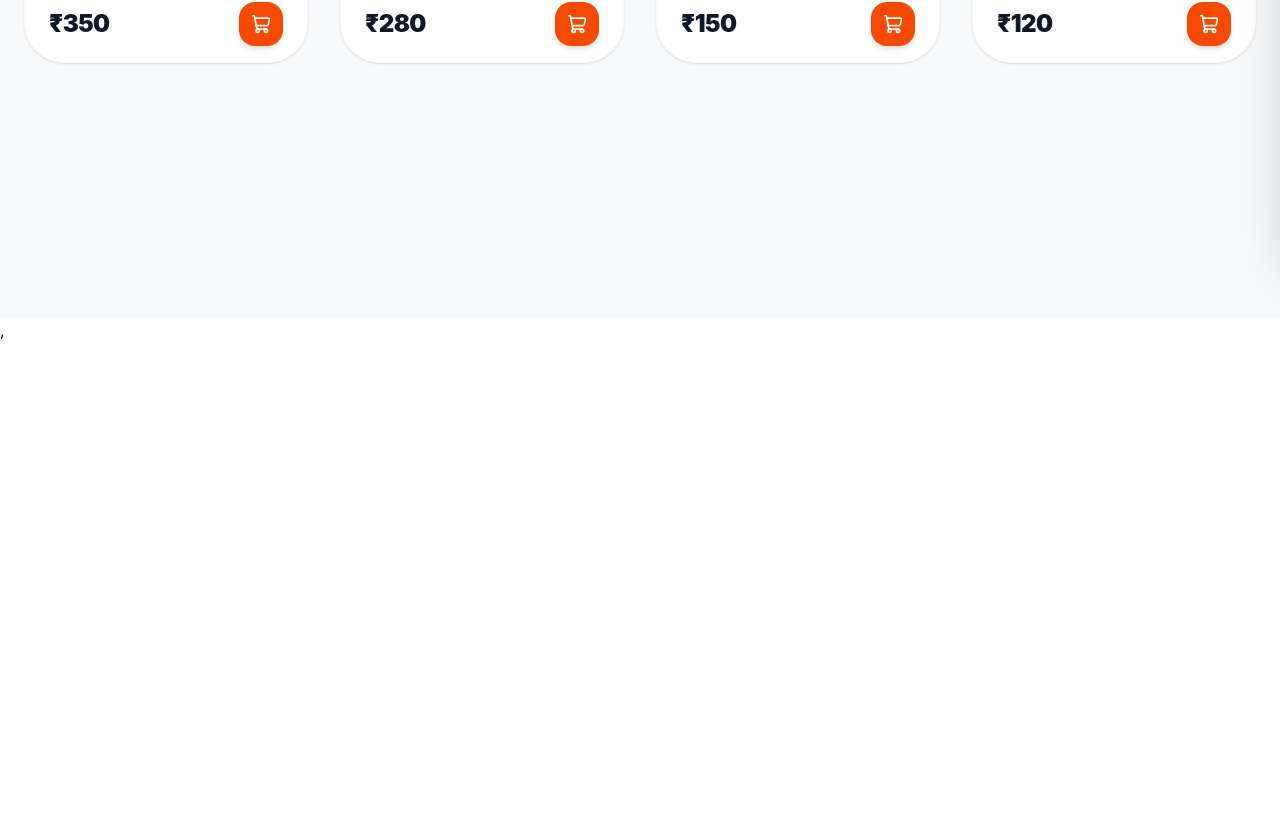
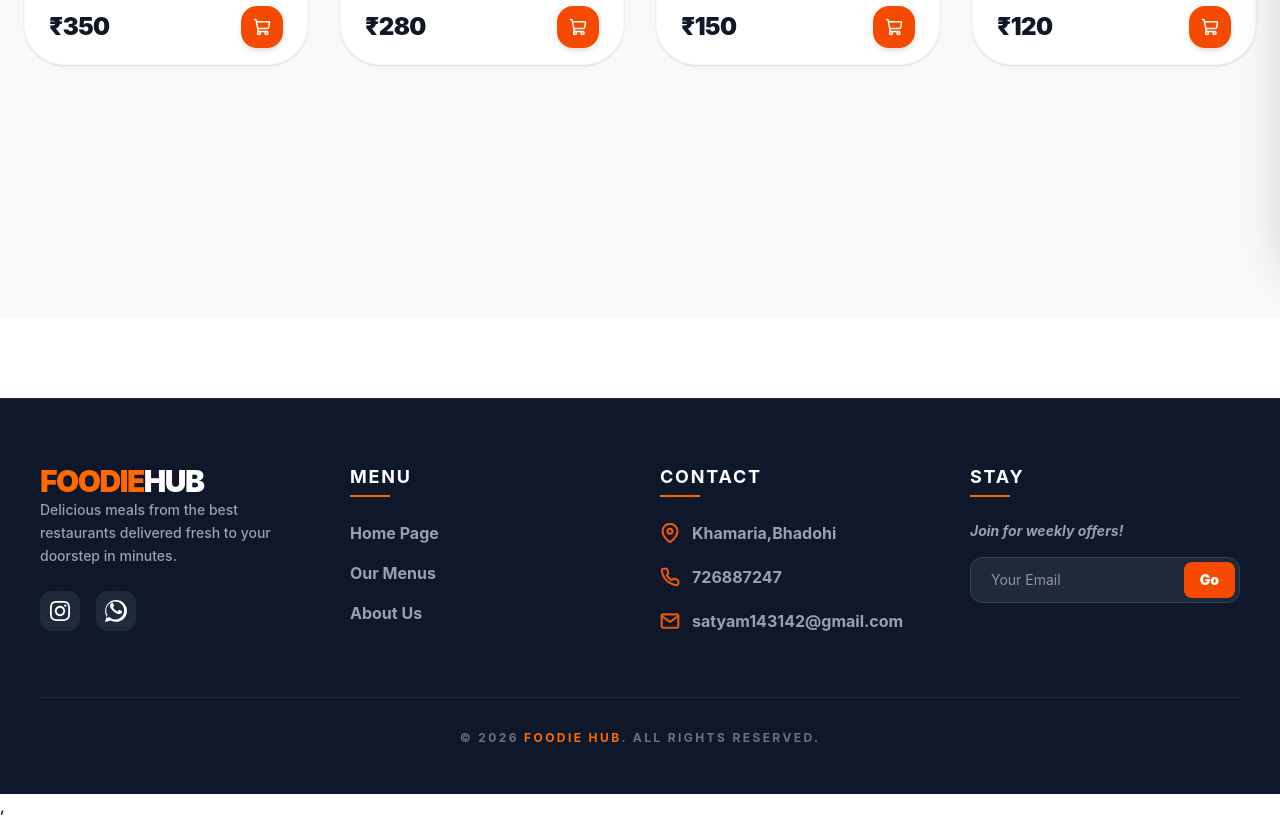
Before and after one commit to webdevsatyam-pro/food-resto, a React (Vite) app: page /menus in a window 1280 px wide. Shown: the part 546-1364 px from the top of the page. Before the commit the page ends 888 px from the top, so only its background shows below. Built offline with nearby package versions, Linux system fonts and the light colour scheme.

Commit message:
Add Footer & ScrollToTop Page.

```diff
--- a/package.json
+++ b/package.json
@@ -11,7 +11,7 @@
   },
   "dependencies": {
     "@tailwindcss/vite": "^4.2.2",
-    "lucide-react": "^1.7.0",
+    "lucide-react": "^1.8.0",
     "react": "^19.2.4",
     "react-dom": "^19.2.4",
     "react-router": "^7.14.0",
--- a/src/App.jsx
+++ b/src/App.jsx
@@ -3,6 +3,7 @@ import { Routes, Route } from "react-router-dom";
 import Navbar from "./components/Navbar";
 import BottomNav from "./components/BottomNav";
 import CartSidebar from "./components/CartSidebar";
+import Footer from "./components/Footer"; // <--- Footer Import kiya
 
 // Pages
 import Home from "./pages/Home";
@@ -11,6 +12,7 @@ import Checkout from "./pages/Checkout";
 import Offers from "./pages/Offers";
 import Login from "./Auth/Login";
 import Signup from "./Auth/Signup";
+import ScrollToTop from "./components/ScrollToTop";
 
 function App() {
   const [cartItems, setCartItems] = useState([]);
@@ -38,6 +40,7 @@ function App() {
 
   return (
     <div className="pb-20 md:pb-0 font-sans">
+      <ScrollToTop />
       <Navbar
         cartCount={cartItems.length}
         onCartClick={() => setIsCartOpen(true)}
@@ -56,7 +59,7 @@ function App() {
       />
 
       <Routes>
-        {/* FIX: Yahan addToCart={addToCart} pass kar diya hai */}
+        {/* Home Page Route */}
         <Route path="/" element={<Home addToCart={addToCart} />} />
 
         {/* Menus Page Route */}
@@ -89,6 +92,8 @@ function App() {
           }
         />
       </Routes>
+
+      <Footer />
     </div>
   );
 }
--- /dev/null
+++ b/src/components/Footer.jsx
@@ -0,0 +1,159 @@
+import React from "react";
+import { Link } from "react-router-dom";
+
+const Footer = () => {
+  // Aapka WhatsApp Number yahan change karein (format: country code + number)
+  const whatsappNumber = "7268875247";
+
+  return (
+    <footer className="bg-[#0f172a] text-white pt-16 pb-12 px-6 md:px-10 mt-20 font-sans border-t border-gray-800">
+      <div className="max-w-7xl mx-auto grid grid-cols-1 md:grid-cols-2 lg:grid-cols-4 gap-10">
+        {/* Column 1: Logo & Socials */}
+        <div className="space-y-6">
+          <Link to="/" className="text-3xl font-black tracking-tighter">
+            <span className="text-orange-500">FOODIE</span>
+            <span className="text-white">HUB</span>
+          </Link>
+          <p className="text-gray-400 text-sm leading-relaxed font-medium">
+            Delicious meals from the best restaurants delivered fresh to your
+            doorstep in minutes.
+          </p>
+
+          {/* Social Icons Section */}
+          <div className="flex gap-4">
+            {/* Instagram */}
+            <a
+              href="https://www.instagram.com/itz_satyam_02x/"
+              className="w-10 h-10 bg-gray-800 rounded-xl flex items-center justify-center hover:bg-orange-600 transition-all group">
+              <svg width="20" height="20" fill="white" viewBox="0 0 24 24">
+                <path d="M12 2.163c3.204 0 3.584.012 4.85.07 3.252.148 4.771 1.691 4.919 4.919.058 1.265.069 1.645.069 4.849 0 3.205-.012 3.584-.069 4.849-.149 3.225-1.664 4.771-4.919 4.919-1.266.058-1.644.07-4.85.07-3.204 0-3.584-.012-4.849-.07-3.26-.149-4.771-1.699-4.919-4.92-.058-1.265-.07-1.644-.07-4.849 0-3.204.013-3.583.07-4.849.149-3.227 1.664-4.771 4.919-4.919 1.266-.057 1.645-.069 4.849-.069zm0-2.163c-3.259 0-3.667.014-4.947.072-4.358.2-6.78 2.618-6.98 6.98-.059 1.281-.073 1.689-.073 4.948 0 3.259.014 3.668.072 4.948.2 4.358 2.618 6.78 6.98 6.98 1.281.058 1.689.072 4.948.072 3.259 0 3.668-.014 4.948-.072 4.354-.2 6.782-2.618 6.979-6.98.059-1.28.073-1.689.073-4.948 0-3.259-.014-3.667-.072-4.947-.196-4.354-2.617-6.78-6.979-6.98-1.281-.059-1.69-.073-4.949-.073zm0 5.838c-3.403 0-6.162 2.759-6.162 6.162s2.759 6.163 6.162 6.163 6.162-2.759 6.162-6.163c0-3.403-2.759-6.162-6.162-6.162zm0 10.162c-2.209 0-4-1.79-4-4 0-2.209 1.791-4 4-4s4 1.791 4 4c0 2.21-1.791 4-4 4zm6.406-11.845c-.796 0-1.441.645-1.441 1.44s.645 1.44 1.441 1.44c.795 0 1.439-.645 1.439-1.44s-.644-1.44-1.439-1.44z" />
+              </svg>
+            </a>
+
+            {/* WhatsApp (Direct Link) */}
+            <a
+              href={`https://wa.me/${whatsappNumber}`}
+              target="_blank"
+              rel="noopener noreferrer"
+              className="w-10 h-10 bg-gray-800 rounded-xl flex items-center justify-center hover:bg-green-500 transition-all group">
+              <svg width="22" height="22" fill="white" viewBox="0 0 24 24">
+                <path d="M.057 24l1.687-6.163c-1.041-1.804-1.588-3.849-1.587-5.946.003-6.556 5.338-11.891 11.893-11.891 3.181.001 6.167 1.24 8.413 3.488 2.246 2.248 3.484 5.232 3.484 8.412-.003 6.557-5.338 11.892-11.893 11.892-1.997-.001-3.951-.5-5.688-1.448l-6.309 1.656zm6.29-4.143c1.589.943 3.134 1.417 4.735 1.418 5.4 0 9.793-4.393 9.795-9.792 0-2.618-1.02-5.079-2.873-6.932s-4.314-2.87-6.932-2.87c-5.4 0-9.791 4.394-9.794 9.793-.001 1.688.455 3.336 1.32 4.757l-.895 3.27 3.346-.877zm11.723-8.01c-.327-.164-1.933-.953-2.232-1.062-.3-.11-.518-.164-.736.164-.218.327-.844 1.062-1.035 1.281-.19.219-.381.246-.708.082-.327-.164-1.38-.508-2.63-1.623-.972-.867-1.628-1.938-1.819-2.265-.19-.327-.02-.504.145-.668.148-.148.327-.381.491-.572.164-.19.218-.327.327-.546.109-.219.055-.409-.027-.572-.082-.164-.736-1.775-1.008-2.43-.265-.638-.535-.551-.736-.561-.19-.011-.409-.013-.627-.013-.218 0-.572.082-.872.409-.3.327-1.144 1.118-1.144 2.725 0 1.607 1.171 3.161 1.335 3.379.164.218 2.303 3.516 5.577 4.926.779.335 1.387.535 1.859.684.782.249 1.494.214 2.056.13.627-.094 1.933-.79 2.205-1.554.271-.764.271-1.419.19-1.554-.082-.136-.3-.218-.627-.382z" />
+              </svg>
+            </a>
+          </div>
+        </div>
+
+        {/* Column 2: Quick Links */}
+        <div>
+          <h4 className="text-lg font-bold mb-6 text-white uppercase tracking-widest border-b-2 border-orange-500 w-10 pb-1">
+            Menu
+          </h4>
+          <ul className="space-y-4 text-gray-400 font-bold">
+            <li>
+              <Link to="/" className="hover:text-orange-500 transition">
+                Home Page
+              </Link>
+            </li>
+            <li>
+              <Link to="/menus" className="hover:text-orange-500 transition">
+                Our Menus
+              </Link>
+            </li>
+            <li>
+              <Link to="/about" className="hover:text-orange-500 transition">
+                About Us
+              </Link>
+            </li>
+          </ul>
+        </div>
+
+        {/* Column 3: Contact Info */}
+        <div>
+          <h4 className="text-lg font-bold mb-6 text-white uppercase tracking-widest border-b-2 border-orange-500 w-10 pb-1">
+            Contact
+          </h4>
+          <ul className="space-y-5 text-gray-400 font-bold">
+            {/* Location */}
+            <li className="flex items-center gap-3">
+              <svg
+                width="20"
+                height="20"
+                viewBox="0 0 24 24"
+                fill="none"
+                stroke="#ea580c"
+                strokeWidth="2.5"
+                strokeLinecap="round"
+                strokeLinejoin="round">
+                <path d="M21 10c0 7-9 13-9 13s-9-6-9-13a9 9 0 0 1 18 0z" />
+                <circle cx="12" cy="10" r="3" />
+              </svg>
+              <span>Khamaria,Bhadohi</span>
+            </li>
+            {/* Phone */}
+            <li className="flex items-center gap-3">
+              <svg
+                width="20"
+                height="20"
+                viewBox="0 0 24 24"
+                fill="none"
+                stroke="#ea580c"
+                strokeWidth="2.5"
+                strokeLinecap="round"
+                strokeLinejoin="round">
+                <path d="M22 16.92v3a2 2 0 0 1-2.18 2 19.79 19.79 0 0 1-8.63-3.07 19.5 19.5 0 0 1-6-6 19.79 19.79 0 0 1-3.07-8.67A2 2 0 0 1 4.11 2h3a2 2 0 0 1 2 1.72 12.84 12.84 0 0 0 .7 2.81 2 2 0 0 1-.45 2.11L8.09 9.91a16 16 0 0 0 6 6l1.27-1.27a2 2 0 0 1 2.11-.45 12.84 12.84 0 0 0 2.81.7A2 2 0 0 1 22 16.92z" />
+              </svg>
+              <span>726887247</span>
+            </li>
+            {/* Email (New) */}
+            <li className="flex items-center gap-3">
+              <svg
+                width="20"
+                height="20"
+                viewBox="0 0 24 24"
+                fill="none"
+                stroke="#ea580c"
+                strokeWidth="2.5"
+                strokeLinecap="round"
+                strokeLinejoin="round">
+                <path d="M4 4h16c1.1 0 2 .9 2 2v12c0 1.1-.9 2-2 2H4c-1.1 0-2-.9-2-2V6c0-1.1.9-2 2-2z" />
+                <polyline points="22,6 12,13 2,6" />
+              </svg>
+              <span>satyam143142@gmail.com</span>
+            </li>
+          </ul>
+        </div>
+
+        {/* Column 4: Newsletter */}
+        <div>
+          <h4 className="text-lg font-bold mb-6 text-white uppercase tracking-widest border-b-2 border-orange-500 w-10 pb-1">
+            Stay
+          </h4>
+          <p className="text-gray-400 mb-4 text-sm font-bold italic">
+            Join for weekly offers!
+          </p>
+          <div className="flex bg-gray-800 rounded-xl overflow-hidden p-1 border border-gray-700 focus-within:border-orange-500 transition-all">
+            <input
+              type="email"
+              placeholder="Your Email"
+              className="bg-transparent pl-4 py-2 w-full outline-none text-sm text-white"
+            />
+            <button className="bg-orange-600 px-4 py-2 rounded-lg font-black text-sm hover:bg-orange-700 transition-all">
+              Go
+            </button>
+          </div>
+        </div>
+      </div>
+
+      {/* Bottom Bar */}
+      <div className="max-w-7xl mx-auto mt-16 pt-8 border-t border-gray-800 text-center text-gray-500 text-xs font-bold tracking-[0.2em]">
+        <p>
+          © {new Date().getFullYear()}{" "}
+          <span className="text-orange-500">FOODIE HUB</span>. ALL RIGHTS
+          RESERVED.
+        </p>
+      </div>
+    </footer>
+  );
+};
+
+export default Footer;
--- /dev/null
+++ b/src/components/ScrollToTop.jsx
@@ -0,0 +1,12 @@
+import { useEffect } from "react";
+import { useLocation } from "react-router-dom";
+
+const ScrollToTop = () => {
+  const { pathname } = useLocation();
+  useEffect(() => {
+    window.scrollTo(0, 0);
+  }, [pathname]);
+  return null;
+};
+
+export default ScrollToTop;
--- a/src/pages/Menus.jsx
+++ b/src/pages/Menus.jsx
@@ -32,7 +32,7 @@ const Menus = ({ onAddToCart }) => {
       description:
         "A rich, creamy, and mildly spiced tomato-based curry with tender chicken pieces.",
       images: [
-        "https://images.unsplash.com/photo-1603894584202-933259bb0998?w=800",
+        "https://static.toiimg.com/thumb/53205522.cms?imgsize=302803&width=800&height=800",
         "https://images.unsplash.com/photo-1588166524941-3bf61a9c41db?w=800",
         "https://images.unsplash.com/photo-1626777553732-4806f0e51c13?w=800",
       ],
@@ -95,11 +95,11 @@ const Menus = ({ onAddToCart }) => {
     return () => clearInterval(timer);
   }, [selectedItem]);
 
-  // 3. Logic to handle Cart correctly (Fixing Image URL)
+  // 3. Logic to handle Cart correctly
   const handleAddToCart = (item) => {
     const productToAdd = {
       ...item,
-      img: item.images[0], // image ko img me convert kiya taaki cart me photo dikhe
+      img: item.images[0],
     };
     onAddToCart(productToAdd);
   };
@@ -114,31 +114,31 @@ const Menus = ({ onAddToCart }) => {
   });
 
   return (
-    <div className="min-h-screen bg-[#F8F9FA] pb-20">
-      <div className="max-w-7xl mx-auto px-6 pt-10">
+    <div className="min-h-screen bg-[#F8F9FA] pb-20 md:pb-10">
+      <div className="max-w-7xl mx-auto px-4 md:px-6 pt-6 md:pt-10">
         {/* Search & Filter Section */}
-        <div className="flex flex-col md:flex-row items-center gap-4 bg-white p-4 rounded-[2rem] shadow-sm mb-12">
-          <div className="relative w-full md:flex-1">
+        <div className="flex flex-col md:flex-row items-center gap-4 bg-white p-3 md:p-4 rounded-[1.5rem] md:rounded-[2rem] shadow-sm mb-8 md:mb-12">
+          <div className="relative w-full md:flex-1 group">
             <Search
-              className="absolute left-5 top-1/2 -translate-y-1/2 text-gray-400"
+              className="absolute left-5 top-1/2 -translate-y-1/2 text-gray-400 group-focus-within:text-orange-500 transition-colors"
               size={20}
             />
             <input
               type="text"
               placeholder="Search dishes..."
-              className="w-full pl-12 pr-4 py-3.5 bg-gray-50 rounded-2xl outline-none"
+              className="w-full pl-12 pr-4 py-3 md:py-3.5 bg-gray-50 rounded-2xl border-2 border-transparent outline-none focus:border-orange-500 focus:bg-white focus:ring-4 focus:ring-orange-100 transition-all duration-300"
               onChange={(e) => setSearchQuery(e.target.value)}
             />
           </div>
-          <div className="flex gap-2 overflow-x-auto w-full md:w-auto">
+          <div className="flex gap-2 overflow-x-auto w-full md:w-auto pb-2 md:pb-0 no-scrollbar">
             {["ALL", "VEG", "NON-VEG", "DRINKS"].map((cat) => (
               <button
                 key={cat}
                 onClick={() => setActiveCategory(cat)}
-                className={`px-6 py-3 rounded-xl text-sm font-bold transition-all ${
+                className={`px-5 md:px-6 py-2.5 md:py-3 rounded-xl text-xs md:text-sm font-bold whitespace-nowrap transition-all ${
                   activeCategory === cat
-                    ? "bg-orange-600 text-white shadow-lg"
-                    : "bg-orange-50 text-orange-600"
+                    ? "bg-orange-600 text-white shadow-lg shadow-orange-200"
+                    : "bg-orange-50 text-orange-600 hover:bg-orange-100"
                 }`}>
                 {cat}
               </button>
@@ -147,7 +147,7 @@ const Menus = ({ onAddToCart }) => {
         </div>
 
         {/* Menu Grid */}
-        <div className="grid grid-cols-1 sm:grid-cols-2 lg:grid-cols-3 xl:grid-cols-4 gap-8">
+        <div className="grid grid-cols-1 sm:grid-cols-2 lg:grid-cols-3 xl:grid-cols-4 gap-6 md:gap-8">
           {filteredItems.map((item) => (
             <div
               key={item.id}
@@ -155,11 +155,11 @@ const Menus = ({ onAddToCart }) => {
                 setSelectedItem(item);
                 setCurrentImgIndex(0);
               }}
-              className="group bg-white rounded-[2.5rem] p-4 shadow-sm border border-gray-50 cursor-pointer hover:shadow-xl transition-all duration-300">
-              <div className="relative h-48 w-full rounded-[2rem] overflow-hidden mb-4">
+              className="group bg-white rounded-[2rem] md:rounded-[2.5rem] p-4 shadow-sm border border-gray-50 cursor-pointer hover:shadow-xl transition-all duration-300 active:scale-95">
+              <div className="relative h-40 md:h-48 w-full rounded-[1.5rem] md:rounded-[2rem] overflow-hidden mb-4">
                 <img
                   src={item.images[0]}
-                  className="w-full h-full object-cover group-hover:scale-105 transition-transform duration-500"
+                  className="w-full h-full object-cover group-hover:scale-110 transition-transform duration-700"
                   alt={item.name}
                 />
                 <div className="absolute top-3 right-3 bg-white/90 px-2 py-1 rounded-lg flex items-center gap-1 shadow-sm">
@@ -170,27 +170,26 @@ const Menus = ({ onAddToCart }) => {
                 </div>
               </div>
 
-              <div className="px-2">
-                <h3 className="text-xl font-black text-gray-900 mb-1 group-hover:text-orange-600 transition-colors">
+              <div className="px-1 md:px-2">
+                <h3 className="text-lg md:text-xl font-black text-gray-900 mb-1 group-hover:text-orange-600 transition-colors">
                   {item.name}
                 </h3>
-                <p className="text-gray-500 text-xs line-clamp-2 mb-4 italic leading-relaxed">
+                <p className="text-gray-500 text-[11px] md:text-xs line-clamp-2 mb-4 italic leading-relaxed">
                   {item.description}
                 </p>
 
                 <div className="flex items-center justify-between">
-                  <span className="text-2xl font-black text-gray-900 tracking-tight">
+                  <span className="text-xl md:text-2xl font-black text-gray-900 tracking-tight">
                     ₹{item.price}
                   </span>
 
-                  {/* Cart Button: Direct Add (Popup nahi khulega) */}
                   <button
                     onClick={(e) => {
-                      e.stopPropagation(); // Yeh popup rokne ke liye hai
+                      e.stopPropagation();
                       handleAddToCart(item);
                     }}
-                    className="p-3 bg-orange-600 text-white rounded-2xl hover:bg-black transition-all shadow-md active:scale-90">
-                    <ShoppingCart size={20} />
+                    className="p-2.5 md:p-3 bg-orange-600 text-white rounded-2xl hover:bg-black transition-all shadow-md active:scale-90">
+                    <ShoppingCart size={18} md:size={20} />
                   </button>
                 </div>
               </div>
@@ -199,27 +198,27 @@ const Menus = ({ onAddToCart }) => {
         </div>
       </div>
 
-      {/* --- POPUP MODAL (Same as Home Page) --- */}
+      {/* --- POPUP MODAL --- */}
       {selectedItem && (
         <div className="fixed inset-0 z-[200] flex items-center justify-center p-4">
           <div
-            className="absolute inset-0 bg-black/70 backdrop-blur-sm"
+            className="absolute inset-0 bg-black/80 backdrop-blur-sm"
             onClick={() => setSelectedItem(null)}></div>
 
-          <div className="relative bg-white w-full max-w-4xl h-auto md:h-[550px] rounded-[3rem] overflow-hidden shadow-2xl flex flex-col md:flex-row animate-in zoom-in duration-300">
+          <div className="relative bg-white w-full max-w-4xl h-auto md:h-[550px] rounded-[2rem] md:rounded-[3rem] overflow-hidden shadow-2xl flex flex-col md:flex-row animate-in zoom-in duration-300">
             {/* Close Button */}
             <button
               onClick={() => setSelectedItem(null)}
-              className="absolute top-6 right-6 z-[220] p-2 bg-white text-gray-900 rounded-full shadow-lg hover:bg-orange-600 hover:text-white transition-all">
-              <X size={24} />
+              className="absolute top-4 right-4 md:top-6 md:right-6 z-[220] p-2 bg-white text-gray-900 rounded-full shadow-lg hover:bg-orange-600 hover:text-white transition-all">
+              <X size={20} md:size={24} />
             </button>
 
             {/* Image Slider */}
-            <div className="relative h-64 md:h-full md:w-1/2 bg-gray-100 group shrink-0">
+            <div className="relative h-56 sm:h-64 md:h-full md:w-1/2 bg-gray-100 group shrink-0">
               <img
                 src={selectedItem.images[currentImgIndex]}
-                className="w-full h-full object-cover transition-opacity duration-500"
-                alt=""
+                className="w-full h-full object-cover transition-all duration-500"
+                alt={selectedItem.name}
               />
 
               <button
@@ -229,8 +228,8 @@ const Menus = ({ onAddToCart }) => {
                     prev === 0 ? selectedItem.images.length - 1 : prev - 1,
                   );
                 }}
-                className="absolute left-4 top-1/2 -translate-y-1/2 p-2 bg-white/50 rounded-full hover:bg-white transition-all">
-                <ChevronLeft />
+                className="absolute left-2 md:left-4 top-1/2 -translate-y-1/2 p-1.5 md:p-2 bg-white/50 rounded-full hover:bg-white transition-all">
+                <ChevronLeft size={18} md:size={20} />
               </button>
               <button
                 onClick={(e) => {
@@ -239,48 +238,48 @@ const Menus = ({ onAddToCart }) => {
                     (prev) => (prev + 1) % selectedItem.images.length,
                   );
                 }}
-                className="absolute right-4 top-1/2 -translate-y-1/2 p-2 bg-white/50 rounded-full hover:bg-white transition-all">
-                <ChevronRight />
+                className="absolute right-2 md:right-4 top-1/2 -translate-y-1/2 p-1.5 md:p-2 bg-white/50 rounded-full hover:bg-white transition-all">
+                <ChevronRight size={18} md:size={20} />
               </button>
 
-              <div className="absolute bottom-4 left-1/2 -translate-x-1/2 flex gap-2">
+              <div className="absolute bottom-4 left-1/2 -translate-x-1/2 flex gap-1.5 md:gap-2">
                 {selectedItem.images.map((_, i) => (
                   <div
                     key={i}
-                    className={`h-1.5 rounded-full transition-all ${i === currentImgIndex ? "w-6 bg-orange-600" : "w-1.5 bg-white/80"}`}
+                    className={`h-1 md:h-1.5 rounded-full transition-all ${i === currentImgIndex ? "w-4 md:w-6 bg-orange-500" : "w-1 md:w-1.5 bg-white/80"}`}
                   />
                 ))}
               </div>
             </div>
 
             {/* Info Part */}
-            <div className="p-8 md:p-12 md:w-1/2 flex flex-col justify-between">
-              <div>
-                <div className="flex items-center gap-2 text-orange-600 font-bold text-xs uppercase mb-3">
-                  <Flame size={14} /> {selectedItem.category}
+            <div className="p-6 md:p-12 md:w-1/2 flex flex-col justify-between overflow-y-auto md:overflow-hidden">
+              <div className="mb-6 md:mb-0">
+                <div className="flex items-center gap-2 text-orange-600 font-bold text-[10px] md:text-xs uppercase mb-2 md:mb-3">
+                  <Flame size={12} md:size={14} /> {selectedItem.category}
                 </div>
-                <h2 className="text-4xl font-black text-gray-900 mb-4 tracking-tighter">
+                <h2 className="text-2xl md:text-4xl font-black text-gray-900 mb-2 md:mb-4 tracking-tighter leading-tight">
                   {selectedItem.name}
                 </h2>
-                <div className="flex items-center gap-4 mb-6 text-sm">
-                  <span className="flex items-center gap-1 bg-orange-50 text-orange-600 px-3 py-1 rounded-lg font-bold">
-                    <Star fill="currentColor" size={16} /> {selectedItem.rating}
+                <div className="flex items-center gap-3 md:gap-4 mb-4 md:mb-6 text-xs md:text-sm">
+                  <span className="flex items-center gap-1 bg-orange-50 text-orange-600 px-2.5 py-1 rounded-lg font-bold">
+                    <Star fill="currentColor" size={14} /> {selectedItem.rating}
                   </span>
-                  <span className="text-gray-400 font-medium">
-                    <Clock size={16} className="inline mr-1" /> 25 Min
+                  <span className="text-gray-400 font-medium flex items-center gap-1">
+                    <Clock size={14} /> 25 Min
                   </span>
                 </div>
-                <p className="text-gray-500 leading-relaxed italic text-lg">
+                <p className="text-gray-500 leading-relaxed italic text-sm md:text-lg">
                   "{selectedItem.description}"
                 </p>
               </div>
 
-              <div className="mt-auto pt-6 border-t flex items-center justify-between">
+              <div className="mt-auto pt-4 md:pt-6 border-t flex items-center justify-between">
                 <div>
                   <p className="text-gray-400 text-[10px] font-bold uppercase tracking-widest">
                     To Pay
                   </p>
-                  <p className="text-4xl font-black text-gray-900">
+                  <p className="text-2xl md:text-4xl font-black text-gray-900">
                     ₹{selectedItem.price}
                   </p>
                 </div>
@@ -289,8 +288,8 @@ const Menus = ({ onAddToCart }) => {
                     handleAddToCart(selectedItem);
                     setSelectedItem(null);
                   }}
-                  className="bg-orange-600 text-white px-10 py-5 rounded-2xl font-black text-lg hover:bg-black transition-all shadow-xl shadow-orange-100 flex items-center gap-3 active:scale-95">
-                  <ShoppingCart size={24} /> ORDER NOW
+                  className="bg-orange-600 text-white px-6 md:px-10 py-3.5 md:py-5 rounded-2xl font-black text-xs md:text-lg hover:bg-black transition-all shadow-xl shadow-orange-100 flex items-center gap-2 md:gap-3 active:scale-95">
+                  <ShoppingCart size={18} md:size={24} /> ORDER NOW
                 </button>
               </div>
             </div>
```
Also changed, not shown: 1 other file (tests, documents, lock files or other folders).
